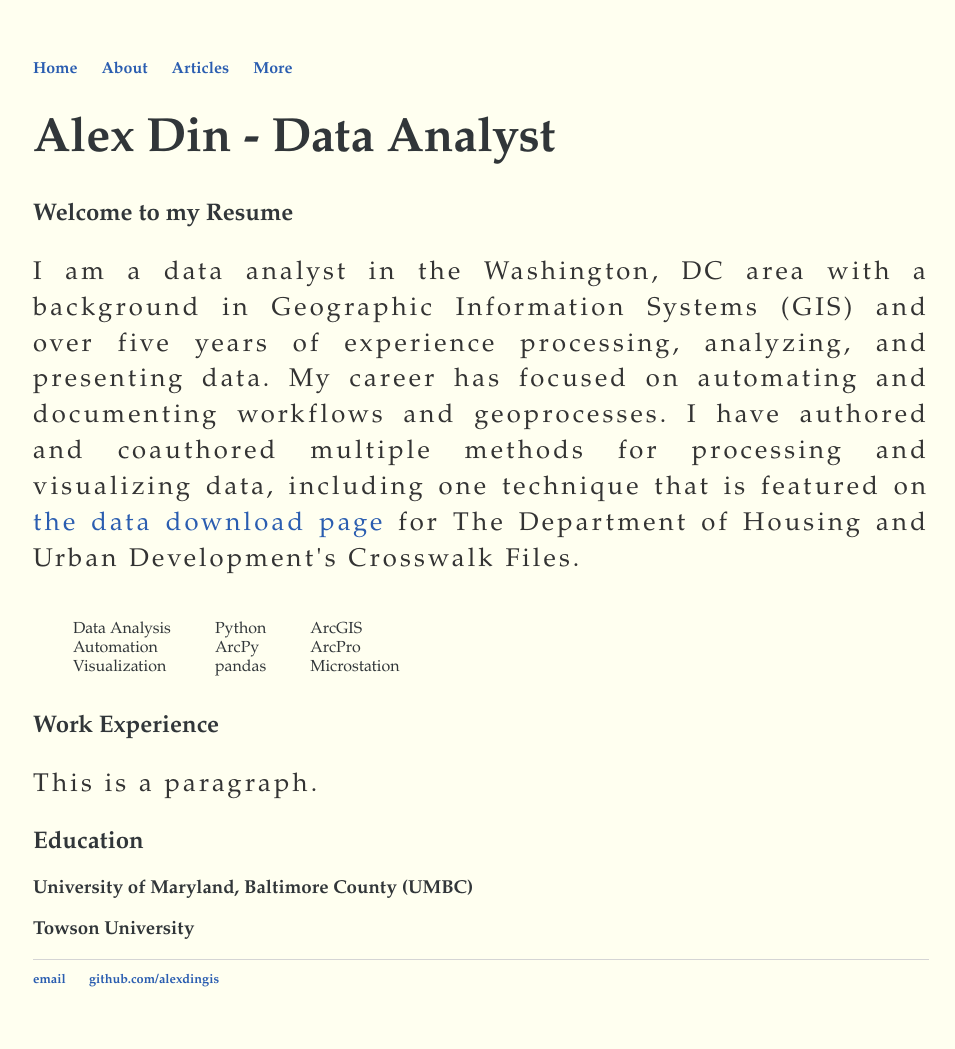
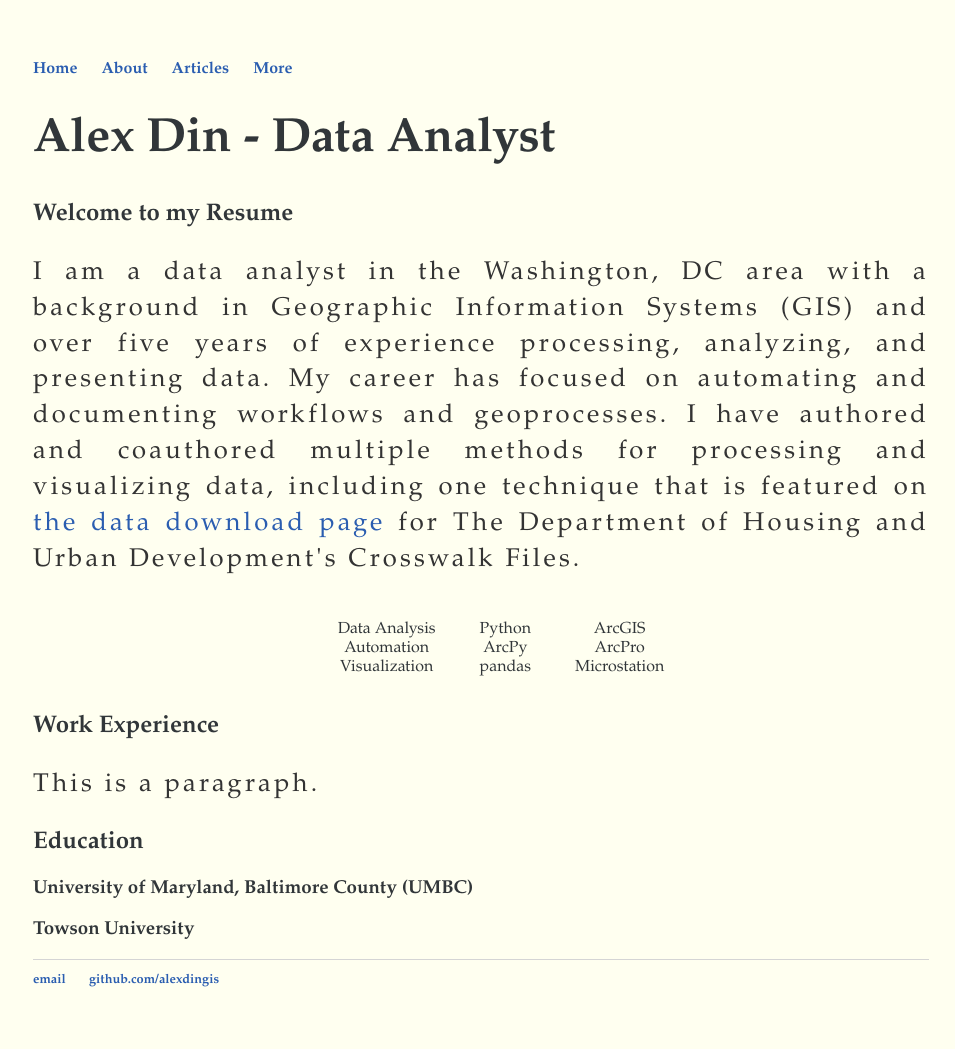
Before and after one commit to alexdingis/alexdingis.github.io, a Jekyll site: the page built from index.html, in a window 1280 px wide. Shown: the whole page, without its empty margins (159-1114 px from the left). Built offline with Jekyll 4.4.1, drawn with Linux system fonts in a browser that asks for light colours.

Commit message:
Update main.css

```diff
--- a/css/main.css
+++ b/css/main.css
@@ -45,12 +45,14 @@ ul.posts li {
     list-style: none;
 }
 
-div.skills {
-    position: absolute;
-    top: 50%;
-    left: 50%;
-    -moz-transform: translateX(-50%) translateY(-50%);
-    -webkit-transform: translateX(-50%) translateY(-50%);
-    transform: translateX(-50%) translateY(-50%);
-    font-size: 1.2em;
+.skillsParent {
+    display: table;
+    width: 100%;
+    height: 100%;
 }
+
+.skillsChild {
+    display: table-cell;
+    vertical-align: middle;
+    text-align: center;
+}
```
